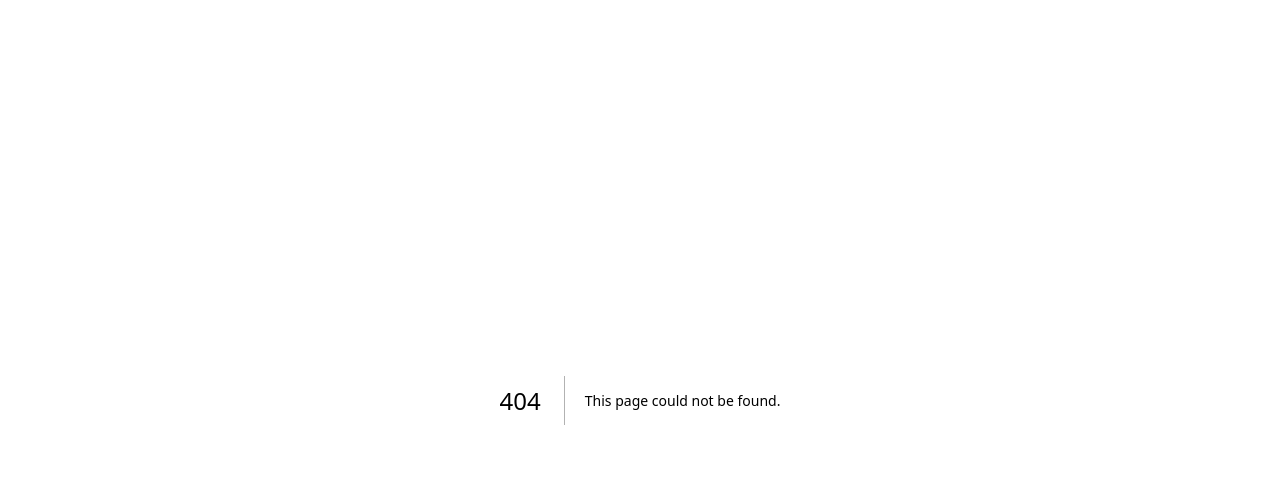
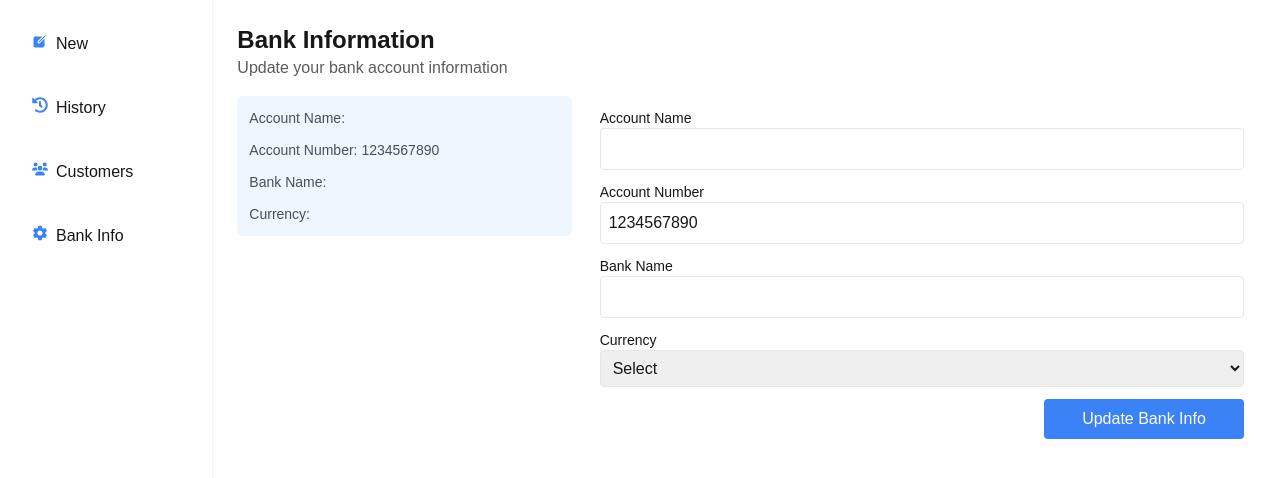
Before and after one commit to Aryankpoor/Verizen-chat-room, a Next.js app: page /settings in a window 1280 px wide. Before the commit this address had no page. Shown: the top 478 px of the page. Built offline with nearby package versions, Linux system fonts and the light colour scheme.

Commit message:
indented settings and bank info

```diff
--- /dev/null
+++ b/src/app/components/SideNav.tsx
@@ -0,0 +1,39 @@
+import Link from "next/link";
+import { IoCreate, IoSettingsSharp } from "react-icons/io5";
+import { FaHistory } from "react-icons/fa";
+import { FaUsers } from "react-icons/fa6";
+
+export default function SideNav() {
+	return (
+		<div className='md:w-1/6 hidden md:flex h-[90vh] border-r-[1px] hover:border-gray-100 p-6 flex-col space-y-6'>
+			<Link
+				href='/dashboard'
+				className='flex items-baseline hover:bg-blue-100 rounded-sm p-2'
+			>
+				<IoCreate className='mr-2 text-blue-500' /> New
+			</Link>
+
+			<Link
+				href='/history'
+				className='flex items-baseline hover:bg-blue-100 rounded-sm p-2'
+			>
+				<FaHistory className='mr-2 text-blue-500' /> History
+			</Link>
+
+			<Link
+				href='/customers'
+				className='flex items-baseline hover:bg-blue-100 rounded-sm p-2'
+			>
+				<FaUsers className='mr-2 text-blue-500' /> Customers
+			</Link>
+
+			<Link
+				href='/settings'
+				className='flex items-baseline hover:bg-blue-100 rounded-sm p-2'
+			>
+				<IoSettingsSharp className='mr-2 text-blue-500' />
+				Bank Info
+			</Link>
+		</div>
+	);
+}
--- a/src/app/page.tsx
+++ b/src/app/page.tsx
@@ -1,101 +1,22 @@
-import Image from "next/image";
+import Link from "next/link";
 
 export default function Home() {
   return (
-    <div className="grid grid-rows-[20px_1fr_20px] items-center justify-items-center min-h-screen p-8 pb-20 gap-16 sm:p-20 font-[family-name:var(--font-geist-sans)]">
-      <main className="flex flex-col gap-8 row-start-2 items-center sm:items-start">
-        <Image
-          className="dark:invert"
-          src="https://nextjs.org/icons/next.svg"
-          alt="Next.js logo"
-          width={180}
-          height={38}
-          priority
-        />
-        <ol className="list-inside list-decimal text-sm text-center sm:text-left font-[family-name:var(--font-geist-mono)]">
-          <li className="mb-2">
-            Get started by editing{" "}
-            <code className="bg-black/[.05] dark:bg-white/[.06] px-1 py-0.5 rounded font-semibold">
-              src/app/page.tsx
-            </code>
-            .
-          </li>
-          <li>Save and see your changes instantly.</li>
-        </ol>
-
-        <div className="flex gap-4 items-center flex-col sm:flex-row">
-          <a
-            className="rounded-full border border-solid border-transparent transition-colors flex items-center justify-center bg-foreground text-background gap-2 hover:bg-[#383838] dark:hover:bg-[#ccc] text-sm sm:text-base h-10 sm:h-12 px-4 sm:px-5"
-            href="https://vercel.com/new?utm_source=create-next-app&utm_medium=appdir-template-tw&utm_campaign=create-next-app"
-            target="_blank"
-            rel="noopener noreferrer"
-          >
-            <Image
-              className="dark:invert"
-              src="https://nextjs.org/icons/vercel.svg"
-              alt="Vercel logomark"
-              width={20}
-              height={20}
-            />
-            Deploy now
-          </a>
-          <a
-            className="rounded-full border border-solid border-black/[.08] dark:border-white/[.145] transition-colors flex items-center justify-center hover:bg-[#f2f2f2] dark:hover:bg-[#1a1a1a] hover:border-transparent text-sm sm:text-base h-10 sm:h-12 px-4 sm:px-5 sm:min-w-44"
-            href="https://nextjs.org/docs?utm_source=create-next-app&utm_medium=appdir-template-tw&utm_campaign=create-next-app"
-            target="_blank"
-            rel="noopener noreferrer"
-          >
-            Read our docs
-          </a>
-        </div>
-      </main>
-      <footer className="row-start-3 flex gap-6 flex-wrap items-center justify-center">
-        <a
-          className="flex items-center gap-2 hover:underline hover:underline-offset-4"
-          href="https://nextjs.org/learn?utm_source=create-next-app&utm_medium=appdir-template-tw&utm_campaign=create-next-app"
-          target="_blank"
-          rel="noopener noreferrer"
+    <main className='w-full'>
+      <section className='p-8 h-[90vh] md:w-2/3 mx-auto text-center w-full flex flex-col items-center justify-center'>
+        <h2 className='text-3xl font-bold mb-4 md:text-4xl'>
+          Create dynamic invoices with Welp
+        </h2>
+        <p className='opacity-70 mb-4 text-sm md:text-base leading-loose'>
+          Welp is an open source invoicing software that helps you craft professional invoices for your customers for free!
+        </p>
+        <Link
+          href='/dashboard'
+          className='rounded w-[200px] px-2 py-3 bg-blue-500 text-gray-50'
         >
-          <Image
-            aria-hidden
-            src="https://nextjs.org/icons/file.svg"
-            alt="File icon"
-            width={16}
-            height={16}
-          />
-          Learn
-        </a>
-        <a
-          className="flex items-center gap-2 hover:underline hover:underline-offset-4"
-          href="https://vercel.com/templates?framework=next.js&utm_source=create-next-app&utm_medium=appdir-template-tw&utm_campaign=create-next-app"
-          target="_blank"
-          rel="noopener noreferrer"
-        >
-          <Image
-            aria-hidden
-            src="https://nextjs.org/icons/window.svg"
-            alt="Window icon"
-            width={16}
-            height={16}
-          />
-          Examples
-        </a>
-        <a
-          className="flex items-center gap-2 hover:underline hover:underline-offset-4"
-          href="https://nextjs.org?utm_source=create-next-app&utm_medium=appdir-template-tw&utm_campaign=create-next-app"
-          target="_blank"
-          rel="noopener noreferrer"
-        >
-          <Image
-            aria-hidden
-            src="https://nextjs.org/icons/globe.svg"
-            alt="Globe icon"
-            width={16}
-            height={16}
-          />
-          Go to nextjs.org →
-        </a>
-      </footer>
-    </div>
+          LOG IN
+        </Link>
+      </section>
+    </main>
   );
 }
--- /dev/null
+++ b/src/app/settings/page.tsx
@@ -0,0 +1,139 @@
+"use client";
+import { ChangeEvent, useEffect, useState, useCallback } from "react";
+import SideNav from "@/app/components/SideNav";
+
+export default function Settings() {
+    //👇🏻 default bank info
+    const [bankInfo, setBankInfo] = useState({
+        account_name: "",
+        account_number: 1234567890,
+        bank_name: "",
+        currency: "",
+ });
+
+    //👇🏻 bank info from the form entries
+    const [inputBankInfo, setInputBankInfo] = useState({
+        accountName: "",
+        accountNumber: 1234567890,
+        bankName: "",
+        currency: "",
+ });
+
+    //👇🏻 updates the form entries state
+    const handleUpdateBankInfo = (
+        e: ChangeEvent<HTMLInputElement | HTMLSelectElement>
+ ) => {
+        const { name, value } = e.target;
+        setInputBankInfo((prevState) => ({
+ ...prevState,
+ [name]: value,
+ }));
+ };
+
+    //👇🏻 updates the bank info
+    const handleSubmit = (e: React.FormEvent<HTMLFormElement>) => {
+        e.preventDefault();
+        console.log("Tries to update bank info...");
+ };
+return (
+    <div className='w-full'>
+      <main className='min-h-[90vh] flex items-start'>
+        <SideNav />
+
+        <div className='md:w-5/6 w-full h-full p-6'>
+          <h2 className='text-2xl font-bold'>Bank Information</h2>
+          <p className='opacity-70 mb-4'>
+            Update your bank account information
+          </p>
+
+          <div className='flex md:flex-row flex-col items-start justify-between w-full md:space-x-4'>
+            <section className='md:w-1/3 w-full bg-blue-50 h-full p-3 rounded-md space-y-3'>
+              <p className='text-sm opacity-75'>
+                Account Name: {bankInfo.account_name}
+              </p>
+              <p className='text-sm opacity-75'>
+                Account Number: {bankInfo.account_number}
+              </p>
+              <p className='text-sm opacity-75'>
+                Bank Name: {bankInfo.bank_name}
+              </p>
+              <p className='text-sm opacity-75'>
+                Currency: {bankInfo.currency}
+              </p>
+            </section>
+
+            <form
+              className='md:w-2/3 w-full p-3 flex flex-col'
+              method='POST'
+              onSubmit={handleSubmit}
+            >
+              <label htmlFor='accountName' className='text-sm'>
+                Account Name
+              </label>
+              <input
+                type='text'
+                name='accountName'
+                id='accountName'
+                className='border-[1px] p-2 rounded mb-3'
+                required
+                value={inputBankInfo.accountName}
+                onChange={handleUpdateBankInfo}
+              />
+
+              <label htmlFor='accountNumber' className='text-sm'>
+                Account Number
+              </label>
+              <input
+                type='number'
+                name='accountNumber'
+                id='accountNumber'
+                className='border-[1px] p-2 rounded mb-3'
+                required
+                value={inputBankInfo.accountNumber}
+                onChange={handleUpdateBankInfo}
+              />
+
+              <label htmlFor='bankName' className='text-sm'>
+                Bank Name
+              </label>
+              <input
+                type='text'
+                name='bankName'
+                id='bankName'
+                className='border-[1px] p-2 rounded mb-3'
+                required
+                value={inputBankInfo.bankName}
+                onChange={handleUpdateBankInfo}
+              />
+
+              <label htmlFor='currency' className='text-sm'>
+                Currency
+              </label>
+              <select
+                name='currency'
+                id='currency'
+                className='border-[1px] p-2 rounded mb-3'
+                required
+                value={inputBankInfo.currency}
+                onChange={handleUpdateBankInfo}
+              >
+                <option value=''>Select</option>
+                <option value='$'>USD</option>
+                <option value='€'>EUR</option>
+                <option value='£'>GBP</option>
+              </select>
+              <div className='flex items-center justify-end'>
+                <button
+                  type='submit'
+                  className='bg-blue-500 text-white p-2 w-[200px] rounded'
+                >
+                  Update Bank Info
+                </button>
+              </div>
+            </form>
+          </div>
+        </div>
+      </main>
+    </div>
+)
+}
```
Also changed, not shown: package.json (+4 -3 lines), 1 other file (tests, documents, lock files or other folders).
